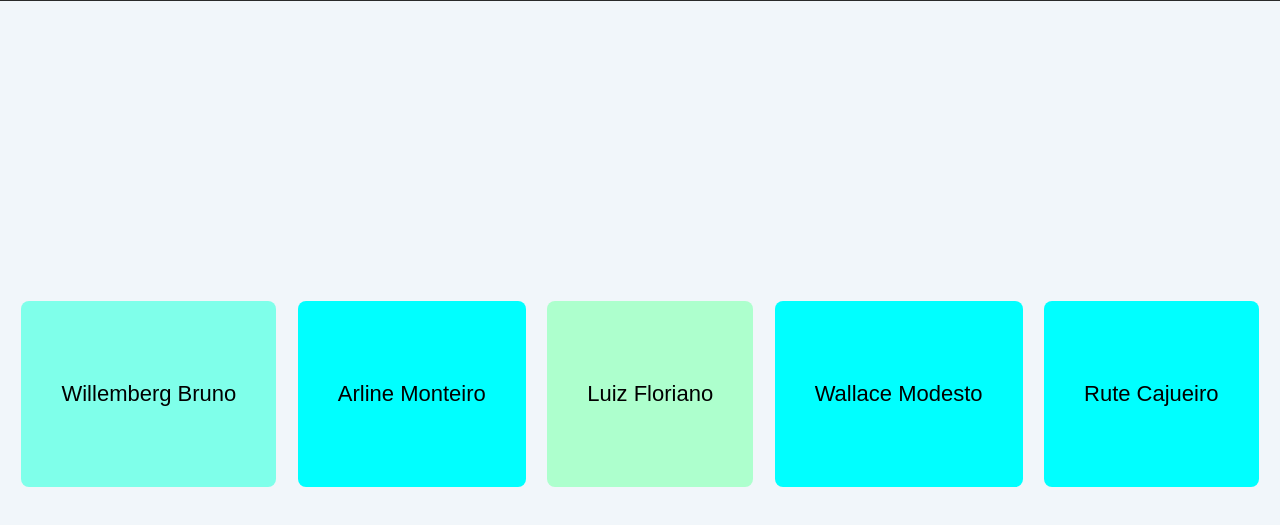
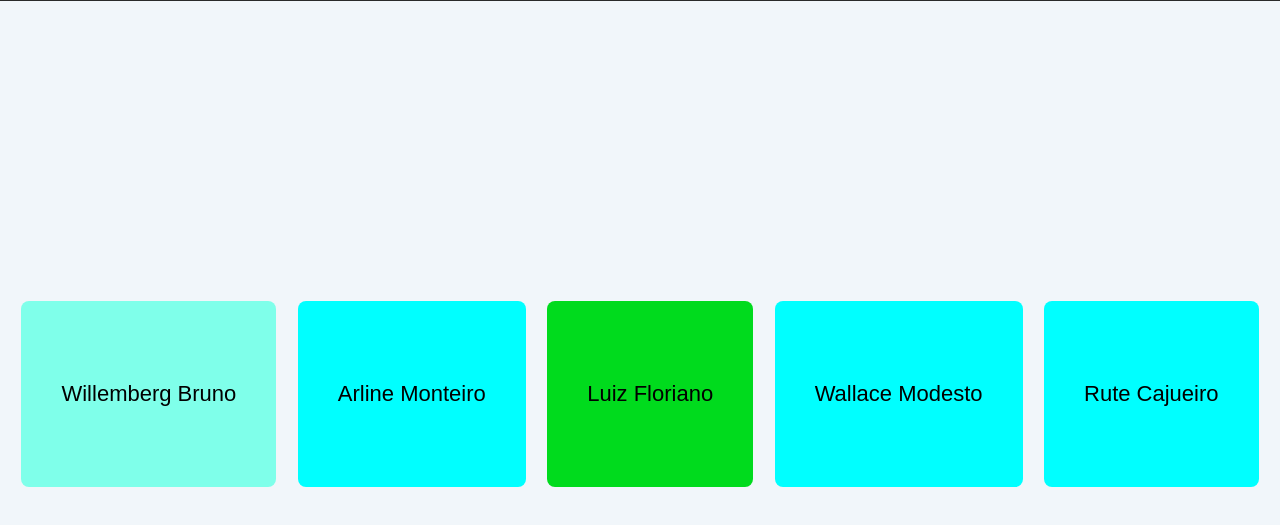
Before and after one commit to willembd/Aprendizagem_Start, a plain HTML site: page index.html in a window 1280 px wide. Shown: the part 99-624 px from the top of the page. Drawn offline with Linux system fonts and the light colour scheme.

Commit message:
Modifiquei o CSS principal
Para mudar a cor de luiz floriano

```diff
--- a/styles/styles.css
+++ b/styles/styles.css
@@ -41,5 +41,5 @@ header{
     background-color: rgb(127, 255, 234);
 }
 #nomesluiz{
-    background-color: rgb(173, 255, 205);
+    background-color: rgb(0, 219, 29);
 }
```
